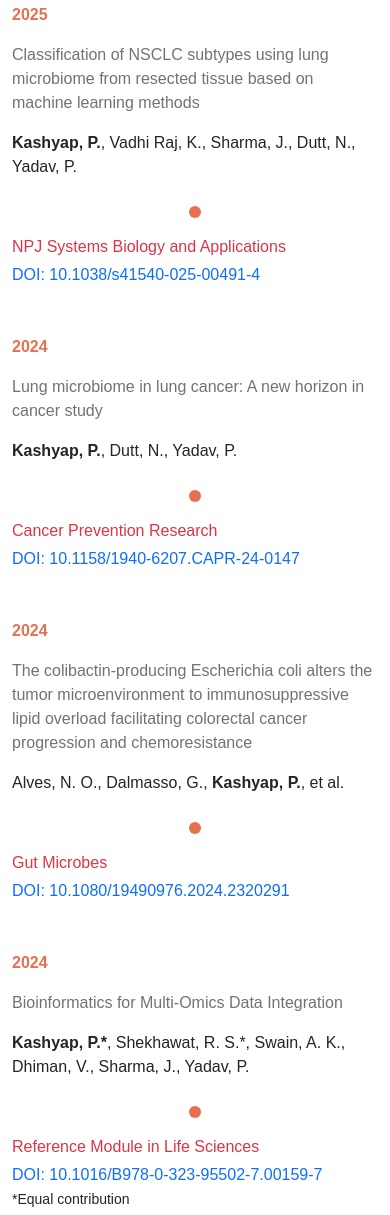
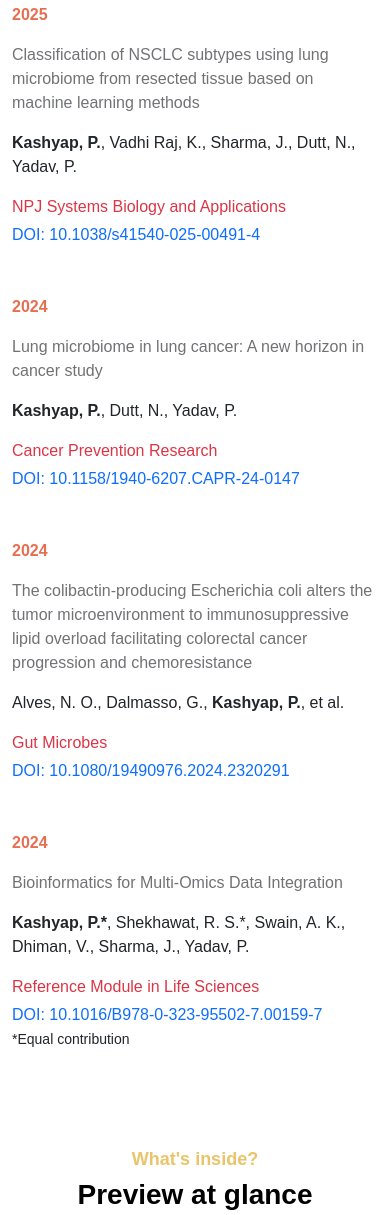
Before and after one commit to kashpk/pragya-kashyap.github.io, a plain HTML site: page index.html in a window 390 px wide. Shown: the part 973-2188 px from the top of the page. Drawn offline with Linux system fonts and the light colour scheme; a web font is replaced by a local one.

Commit message:
Update index.html

```diff
--- a/index.html
+++ b/index.html
@@ -130,36 +130,44 @@ TemplateMo 588 ebook landing
     </div>
 
     <div class="timeline-publications position-relative">
-      <!-- Vertical line -->
+      <!-- Vertical line for desktop -->
       <div class="timeline-line d-none d-md-block"></div>
 
-      <!-- Publication 1 -->
+      <!-- Publication Items -->
+      <!-- Repeat for each publication -->
       <div class="timeline-item row mb-5 align-items-start">
-        <div class="col-md-5 text-md-end text-start pe-md-4 mb-3 mb-md-0">
+        <!-- LEFT SIDE -->
+        <div class="col-md-5 col-12 text-md-end text-start pe-md-4 mb-3 mb-md-0">
           <p class="fw-bold" style="color: #E76F51;">2025</p>
           <p>Classification of NSCLC subtypes using lung microbiome from resected tissue based on machine learning methods</p>
           <strong>Kashyap, P.</strong>, Vadhi Raj, K., Sharma, J., Dutt, N., Yadav, P.
         </div>
-        <div class="col-md-2 text-center position-relative mb-3 mb-md-0">
+
+        <!-- DOT for desktop -->
+        <div class="col-md-2 d-none d-md-flex justify-content-center position-relative mb-3 mb-md-0">
           <span class="dot"></span>
         </div>
-        <div class="col-md-5 ps-md-4">
+
+        <!-- RIGHT SIDE -->
+        <div class="col-md-5 col-12 ps-md-4">
           <p class="text-danger mb-1">NPJ Systems Biology and Applications</p>
           <a href="https://doi.org/10.1038/s41540-025-00491-4" class="text-primary">DOI: 10.1038/s41540-025-00491-4</a>
         </div>
       </div>
 
+      <!-- Repeat the above block for other publications -->
+
       <!-- Publication 2 -->
       <div class="timeline-item row mb-5 align-items-start">
-        <div class="col-md-5 text-md-end text-start pe-md-4 mb-3 mb-md-0">
+        <div class="col-md-5 col-12 text-md-end text-start pe-md-4 mb-3 mb-md-0">
           <p class="fw-bold" style="color: #E76F51;">2024</p>
           <p>Lung microbiome in lung cancer: A new horizon in cancer study</p>
           <strong>Kashyap, P.</strong>, Dutt, N., Yadav, P.
         </div>
-        <div class="col-md-2 text-center position-relative mb-3 mb-md-0">
+        <div class="col-md-2 d-none d-md-flex justify-content-center position-relative mb-3 mb-md-0">
           <span class="dot"></span>
         </div>
-        <div class="col-md-5 ps-md-4">
+        <div class="col-md-5 col-12 ps-md-4">
           <p class="text-danger mb-1">Cancer Prevention Research</p>
           <a href="https://pubmed.ncbi.nlm.nih.gov/38787628/" class="text-primary">DOI: 10.1158/1940-6207.CAPR-24-0147</a>
         </div>
@@ -167,15 +175,15 @@ TemplateMo 588 ebook landing
 
       <!-- Publication 3 -->
       <div class="timeline-item row mb-5 align-items-start">
-        <div class="col-md-5 text-md-end text-start pe-md-4 mb-3 mb-md-0">
+        <div class="col-md-5 col-12 text-md-end text-start pe-md-4 mb-3 mb-md-0">
           <p class="fw-bold" style="color: #E76F51;">2024</p>
           <p>The colibactin-producing Escherichia coli alters the tumor microenvironment to immunosuppressive lipid overload facilitating colorectal cancer progression and chemoresistance</p>
           Alves, N. O., Dalmasso, G., <strong>Kashyap, P.</strong>, et al.
         </div>
-        <div class="col-md-2 text-center position-relative mb-3 mb-md-0">
+        <div class="col-md-2 d-none d-md-flex justify-content-center position-relative mb-3 mb-md-0">
           <span class="dot"></span>
         </div>
-        <div class="col-md-5 ps-md-4">
+        <div class="col-md-5 col-12 ps-md-4">
           <p class="text-danger mb-1">Gut Microbes</p>
           <a href="https://pmc.ncbi.nlm.nih.gov/articles/PMC10903627/" class="text-primary">DOI: 10.1080/19490976.2024.2320291</a>
         </div>
@@ -183,15 +191,15 @@ TemplateMo 588 ebook landing
 
       <!-- Publication 4 -->
       <div class="timeline-item row mb-5 align-items-start">
-        <div class="col-md-5 text-md-end text-start pe-md-4 mb-3 mb-md-0">
+        <div class="col-md-5 col-12 text-md-end text-start pe-md-4 mb-3 mb-md-0">
           <p class="fw-bold" style="color: #E76F51;">2024</p>
           <p>Bioinformatics for Multi-Omics Data Integration</p>
           <strong>Kashyap, P.*</strong>, Shekhawat, R. S.*, Swain, A. K., Dhiman, V., Sharma, J., Yadav, P.
         </div>
-        <div class="col-md-2 text-center position-relative mb-3 mb-md-0">
+        <div class="col-md-2 d-none d-md-flex justify-content-center position-relative mb-3 mb-md-0">
           <span class="dot"></span>
         </div>
-        <div class="col-md-5 ps-md-4">
+        <div class="col-md-5 col-12 ps-md-4">
           <p class="text-danger mb-1">Reference Module in Life Sciences</p>
           <a href="https://www.sciencedirect.com/science/article/abs/pii/B9780323955027001597?via%3Dihub" class="text-primary">DOI: 10.1016/B978-0-323-95502-7.00159-7</a><br>
           <small>*Equal contribution</small>
@@ -201,6 +209,7 @@ TemplateMo 588 ebook landing
     </div>
   </div>
 </section>
+
 
 
             <section>
```
